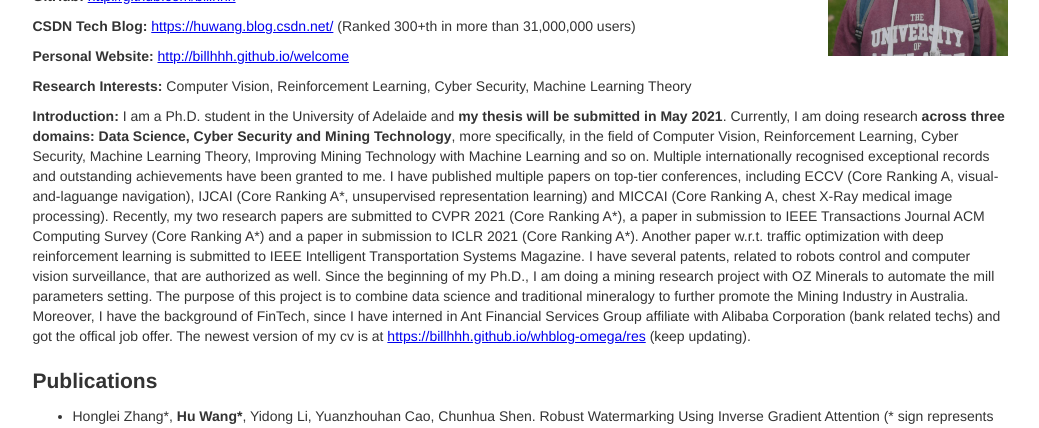
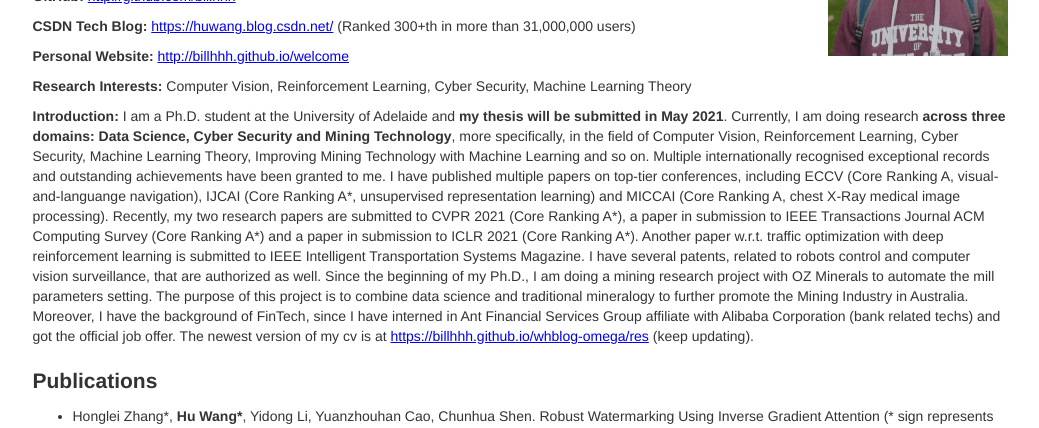
Before and after one commit to billhhh/whblog-omega, a Jekyll site: the page res/index.html, which Jekyll copies as it is, in a window 1280 px wide and 900 px high. Shown: the part 204-632 px from the top of the window, without its empty margins (120-1159 px from the left). Built offline with Jekyll 4.4.1, drawn with Linux system fonts in a browser that asks for light colours.

Commit message:
Update index.html

```diff
--- a/res/index.html
+++ b/res/index.html
@@ -43,15 +43,15 @@
       </p>
       <p>
         <strong>Introduction:</strong>
-        I am a Ph.D. student in the University of Adelaide and <strong>my thesis will be submitted in May 2021</strong>.
+        I am a Ph.D. student at the University of Adelaide and <strong>my thesis will be submitted in May 2021</strong>.
 	Currently, I am doing research <strong>across three domains: Data Science, Cyber Security and Mining Technology</strong>, more specifically, in the field of Computer Vision, Reinforcement Learning, Cyber Security, Machine Learning Theory, Improving Mining Technology with Machine Learning and so on.
 	Multiple internationally recognised exceptional records and outstanding achievements have been granted to me.
-	I have published multiple papers on top-tier conferences, including ECCV (Core Ranking A, visual-and-laguange navigation), IJCAI (Core Ranking A*, unsupervised representation learning) and MICCAI (Core Ranking A, chest X-Ray medical image processing).
+	I have published multiple papers on top-tier conferences, including ECCV (Core Ranking A, visual-and-languange navigation), IJCAI (Core Ranking A*, unsupervised representation learning) and MICCAI (Core Ranking A, chest X-Ray medical image processing).
 	Recently, my two research papers are submitted to CVPR 2021 (Core Ranking A*), a paper in submission to IEEE Transactions Journal ACM Computing Survey (Core Ranking A*) and a paper in submission to ICLR 2021 (Core Ranking A*).
 	Another paper w.r.t. traffic optimization with deep reinforcement learning is submitted to IEEE Intelligent Transportation Systems Magazine.
 	I have several patents, related to robots control and computer vision surveillance, that are authorized as well.
 	Since the beginning of my Ph.D., I am doing a mining research project with OZ Minerals to automate the mill parameters setting. The purpose of this project is to combine data science and traditional mineralogy to further promote the Mining Industry in Australia.
-	Moreover, I have the background of FinTech, since I have interned in Ant Financial Services Group affiliate with Alibaba Corporation (bank related techs) and got the offical job offer.
+	Moreover, I have the background of FinTech, since I have interned in Ant Financial Services Group affiliate with Alibaba Corporation (bank related techs) and got the official job offer.
 	The newest version of my cv is at <a href="https://billhhh.github.io/whblog-omega/res">https://billhhh.github.io/whblog-omega/res</a> (keep updating).
       </p>
 
```
